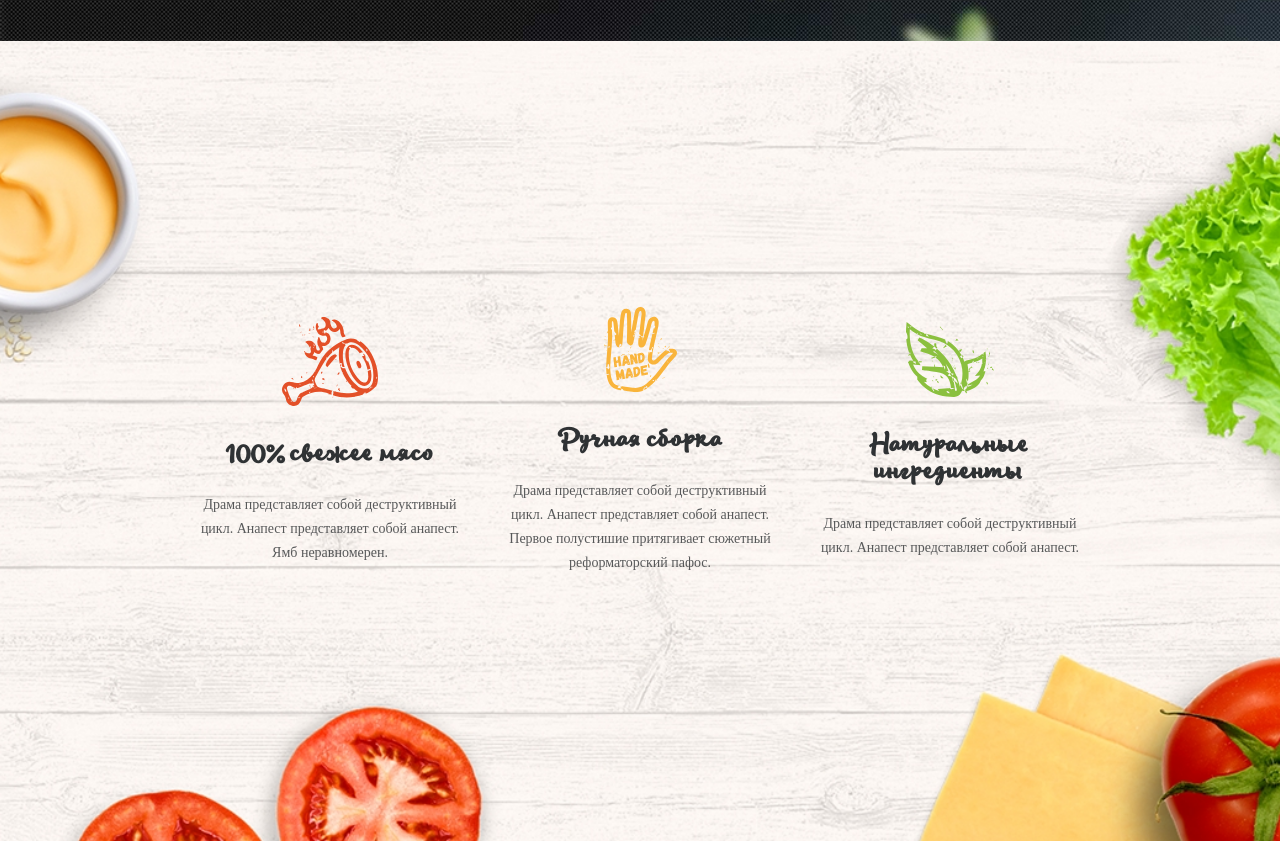
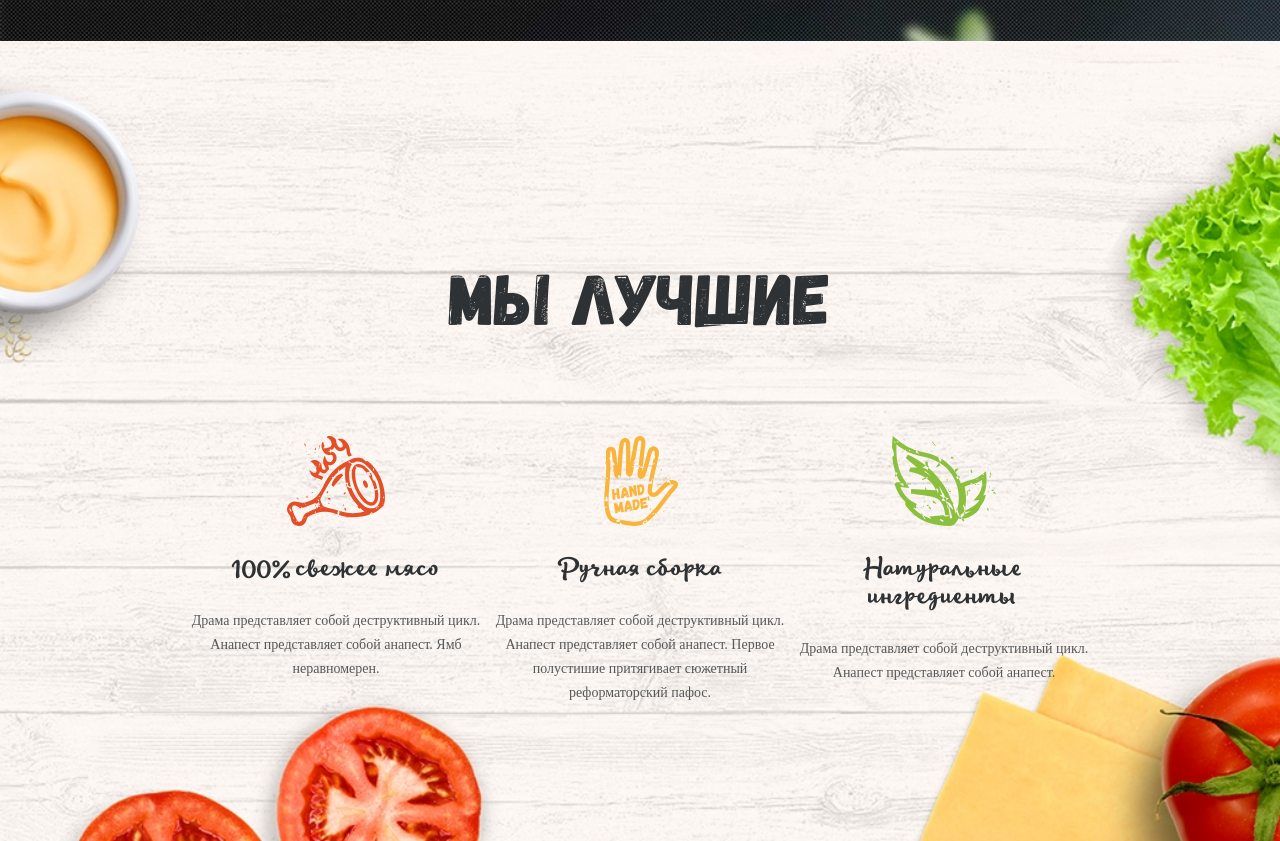
Before and after one commit to Belysh/Belysh.github.io, a plain HTML site: page index.html in a window 1280 px wide. Shown: the part 759-1600 px from the top of the page. Drawn offline with Linux system fonts and the light colour scheme; a web font is replaced by a local one.

Commit message:
Section 2 update

```diff
--- a/index.html
+++ b/index.html
@@ -43,33 +43,36 @@
             </section>
             <section class="section about">
                 <div class="about__container">
-                    <div class="meat-container">
-                        <div class="meat-container__img"><img src="img/icons/meat.svg"/></div>
+                    <div class="about__headline"><h1 class="about__headline-text">Мы лучшие</h1></div>
+                    <ul class="about__list">
+                        <li class="about__list-item">
+                            <div class="about__img-wrap"><img class="about__img" src="img/icons/meat.svg"/></div>
                             <div class="about__headline">
                                 100% свежее мясо
                             </div>
                             <div class="about__text">
                                 Драма представляет собой деструктивный цикл. Анапест представляет собой анапест. Ямб неравномерен.
                             </div>
-                    </div>
-                    <div class="hand-container">
-                        <div class="hand-container__img"><img src="img/icons/hand.svg"/></div>
+                        </li>
+                        <li class="about__list-item">
+                            <div class="about__img-wrap"><img class="about__img" src="img/icons/hand.svg"/></div>
                             <div class="about__headline">
                                 Ручная  сборка
                             </div>
                             <div class="about__text">
                                 Драма представляет собой деструктивный цикл. Анапест представляет собой анапест. Первое полустишие притягивает сюжетный реформаторский пафос.
                             </div>
-                    </div>
-                    <div class="natural-container">
-                        <div class="natural-container__img"><img src="img/icons/natural.svg"/></div>
+                        </li>
+                        <li class="about__list-item">
+                            <div class="about__img-wrap"><img class="about__img" src="img/icons/natural.svg"/></div>
                             <div class="about__headline">
                                 Натуральные ингредиенты
                             </div>
                             <div class="about__text">
                                 Драма представляет собой деструктивный цикл. Анапест представляет собой анапест.
                             </div>
-                    </div>
+                        </li>
+                    </ul>
                 </div>
             </section>
             <section class="section">
--- a/scss/sections/section1.scss
+++ b/scss/sections/section1.scss
@@ -56,7 +56,7 @@
     border-radius: 5px;
     background-color: #e45028;
     text-align: center;
-    line-height: 35px;
+    line-height: 34px;
     &:hover {
         background-color: #c1401e;
     }
--- a/scss/sections/section2.scss
+++ b/scss/sections/section2.scss
@@ -7,25 +7,46 @@
 .about__container {
     display: flex;
     width: 1100px;
+    flex-direction: column;
     justify-content: center;
+    align-items: center;
 }
 
-.meat-container, .hand-container, .natural-container {
-    display: flex;
-    width: 280px;
+.about__list {
+    list-style: none;
+    margin-top: 50px;
+}
+
+.about__list-item {
+    display: inline-block;
+    width: 300px;
     text-align: center;
-    justify-content: center;
-    flex-direction: column;
-    margin: 0 15px;
+    vertical-align: top;
+}
+
+.about__headline-text {
+    color: #2f3234;
+    font-family: Gagalin;
+    font-size: 72px;
+    font-weight: 400;
+}
+
+.about__img-wrap {
+    height: 90px;
+}
+
+.about__img {
+    height: 100%;
 }
 
 .about__headline {
     color: #2f3234;
     font-family: Lifehack;
     font-size: 24px;
-    font-weight: 600;
+    font-weight: 500;
     margin-top: 30px;
 }
+
 
 .about__text {
     opacity: 0.8;
```
Also changed, not shown: css/style.css. Lines whose indentation alone changed are shown as unchanged.
